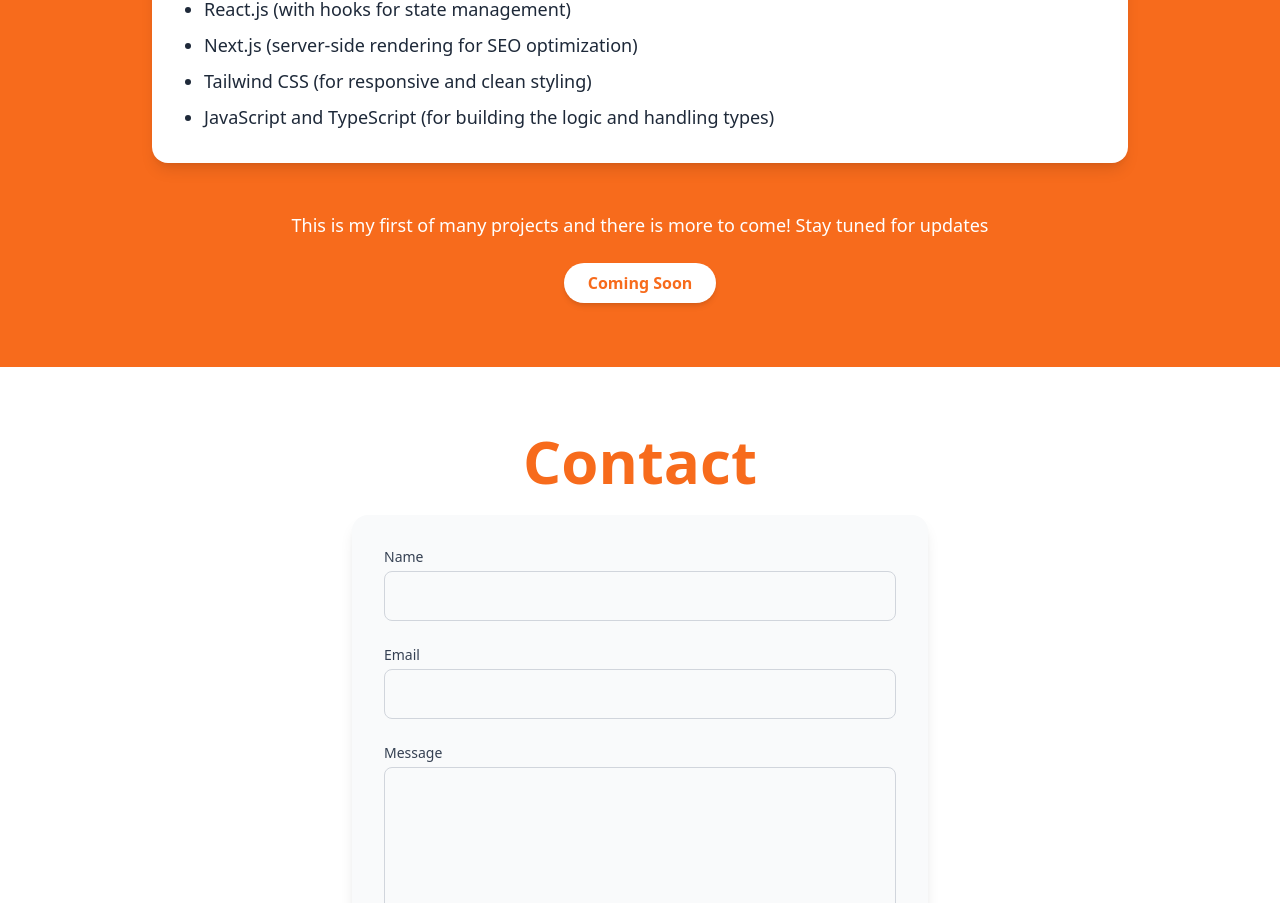
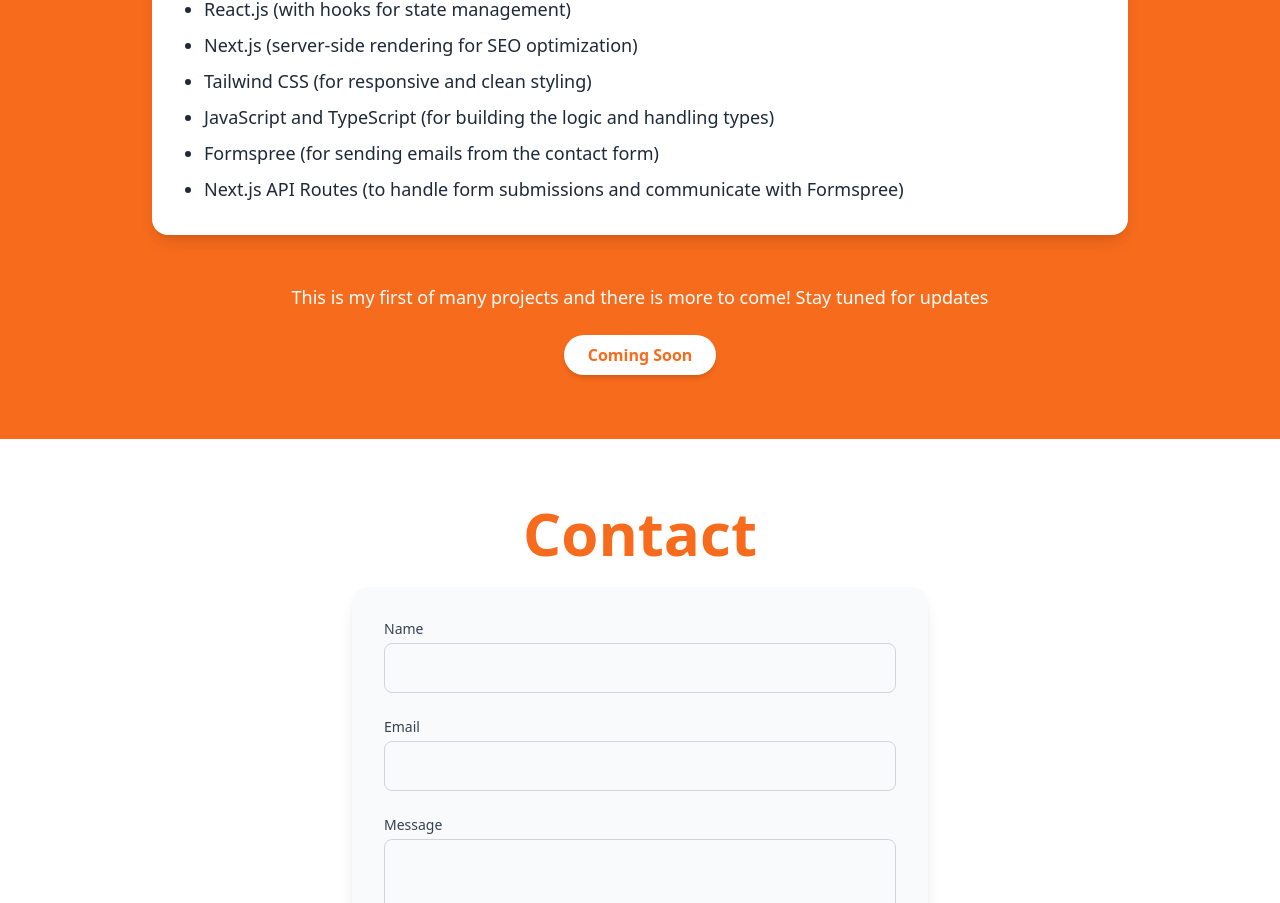
Before and after one commit to IsaiahJazz/interactive-resume, a Next.js app: page / in a window 1280 px wide. Shown: the part 3149-4052 px from the top of the page. Built offline with nearby package versions, Linux system fonts and the light colour scheme.

Commit message:
some updates to the projects section

```diff
--- a/src/components/Projects.tsx
+++ b/src/components/Projects.tsx
@@ -40,6 +40,11 @@ const Projects = () => {
               JavaScript and TypeScript (for building the logic and handling
               types)
             </li>
+            <li>Formspree (for sending emails from the contact form)</li>
+            <li>
+              Next.js API Routes (to handle form submissions and communicate
+              with Formspree)
+            </li>
           </ul>
         </div>
 
```
